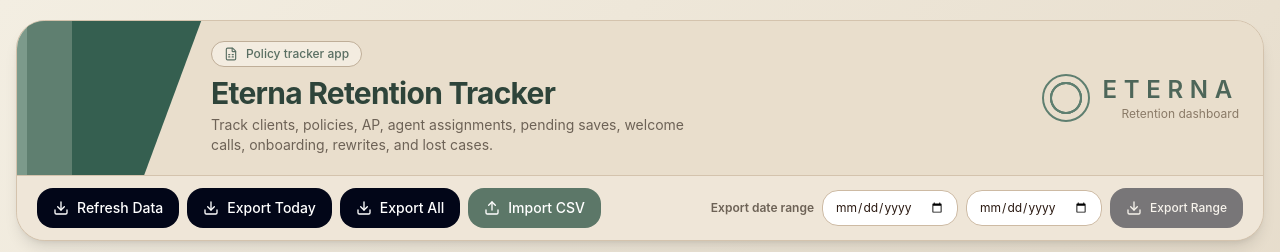
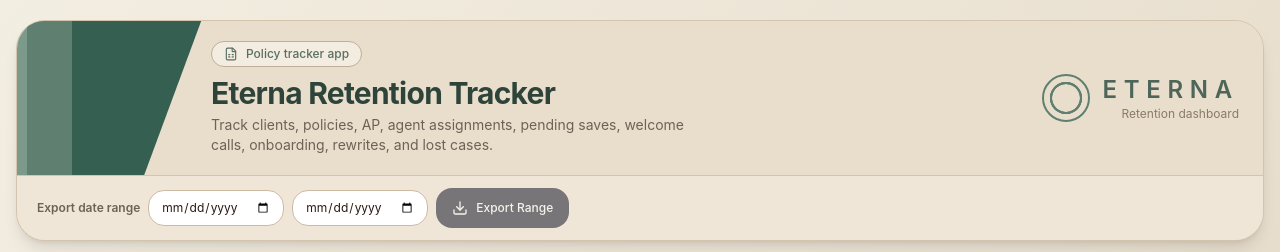
Before and after one commit to chengalang123-beep/chen-tracker-app, a React (Vite) app: page / in a window 1280 px wide. Shown: the top 252 px of the page. Built offline with nearby package versions, Linux system fonts and the light colour scheme; no server answers.

Commit message:
Update App.jsx

```diff
--- a/src/App.jsx
+++ b/src/App.jsx
@@ -514,21 +514,6 @@
 
           <div className="border-t border-[#D4C3AD] bg-[#EFE6D8] px-5 py-3">
             <div className="flex flex-wrap items-center justify-between gap-3">
-              <div className="flex shrink-0 flex-wrap gap-2">
-                <Button onClick={loadFromGoogleSheet} className="rounded-2xl bg-[#5C7768] text-white hover:bg-[#466153]">
-                  <Download className="mr-2 h-4 w-4" /> Refresh Data
-                </Button>
-                <Button onClick={exportTodayCsv} className="rounded-2xl bg-[#5C7768] text-white hover:bg-[#466153]">
-                  <Download className="mr-2 h-4 w-4" /> Export Today
-                </Button>
-                <Button onClick={exportCsv} className="rounded-2xl bg-[#5C7768] text-white hover:bg-[#466153]">
-                  <Download className="mr-2 h-4 w-4" /> Export All
-                </Button>
-                <label className="inline-flex h-10 cursor-pointer items-center rounded-2xl bg-[#5C7768] px-4 text-sm font-medium text-white hover:bg-[#466153]">
-                  <Upload className="mr-2 h-4 w-4" /> Import CSV
-                  <input type="file" accept=".csv" className="hidden" onChange={importCsv} />
-                </label>
-              </div>
 
               <div className="flex flex-wrap items-center gap-2">
                 <span className="text-xs font-semibold text-[#6D6256]">Export date range</span>
```
